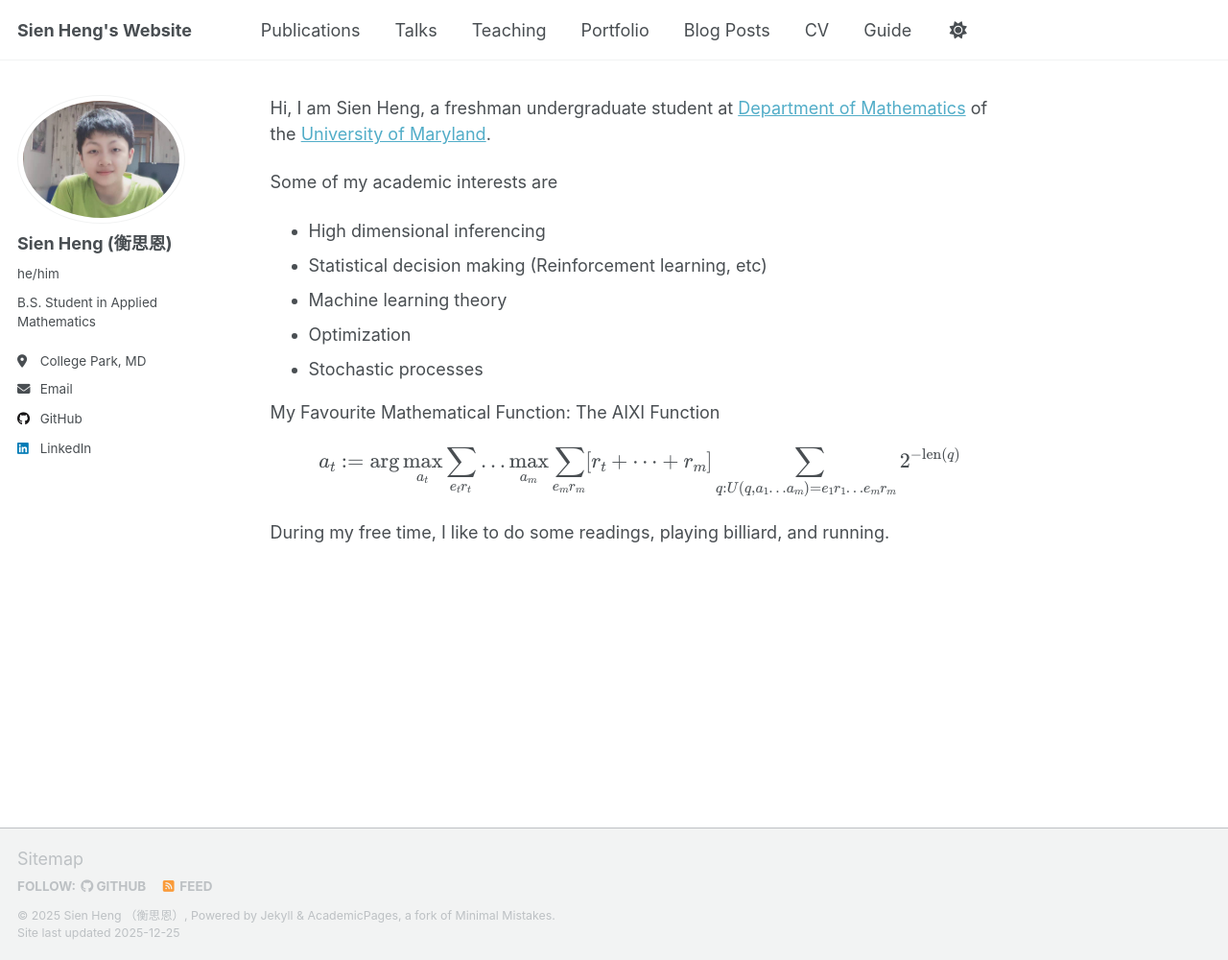
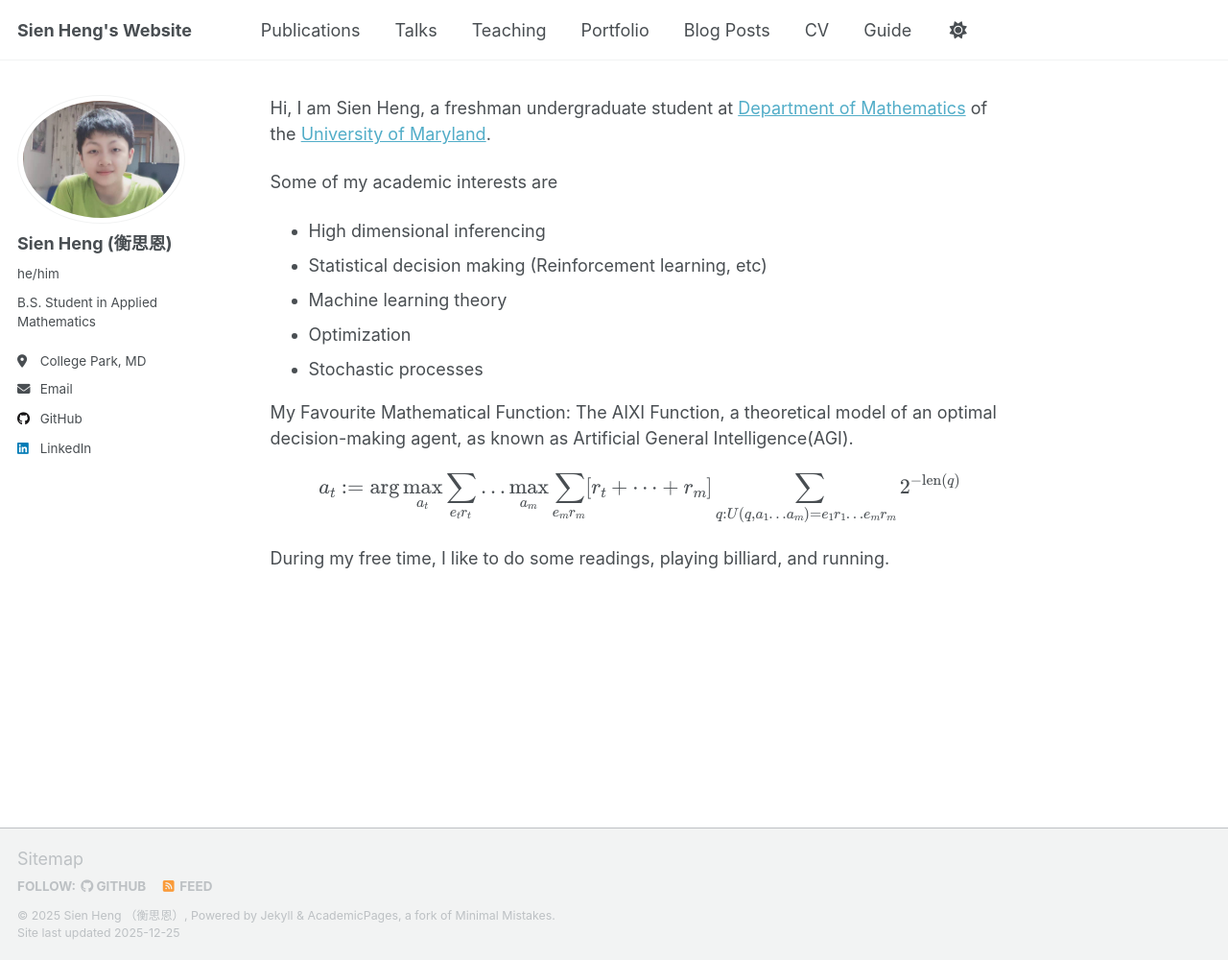
Before and after one commit to SienHeng/sienheng.github.io, a Jekyll site: the page built from _pages/about.md, in a window 1280 px wide and 1000 px high. Shown: the whole window at 96% size. Built offline with Jekyll 4.4.1, drawn with Linux system fonts in a browser that asks for light colours; a script that is not in the unit is left out.

Commit message:
AIXI function

```diff
--- a/_pages/about.md
+++ b/_pages/about.md
@@ -17,8 +17,10 @@ Some of my academic interests are
 * Optimization
 * Stochastic processes
 
-My Favourite Mathematical Function: The AIXI Function
+My Favourite Mathematical Function: The AIXI Function, a theoretical model of an optimal decision-making agent, as known as Artificial General Intelligence(AGI).
 
-$$a_t := \arg\max_{a_t} \sum_{e_t r_t} \dots \max_{a_m} \sum_{e_m r_m} [r_t + \dots + r_m] \sum_{q:U(q, a_1 \dots a_m)=e_1 r_1 \dots e_m r_m} 2^{-\text{len}(q)}$$
+$$
+a_t := \arg\max_{a_t} \sum_{e_t r_t} \dots \max_{a_m} \sum_{e_m r_m} [r_t + \dots + r_m] \sum_{q:U(q, a_1 \dots a_m)=e_1 r_1 \dots e_m r_m} 2^{-\text{len}(q)}
+$$
 
 During my free time, I like to do some readings, playing billiard, and running.
```
